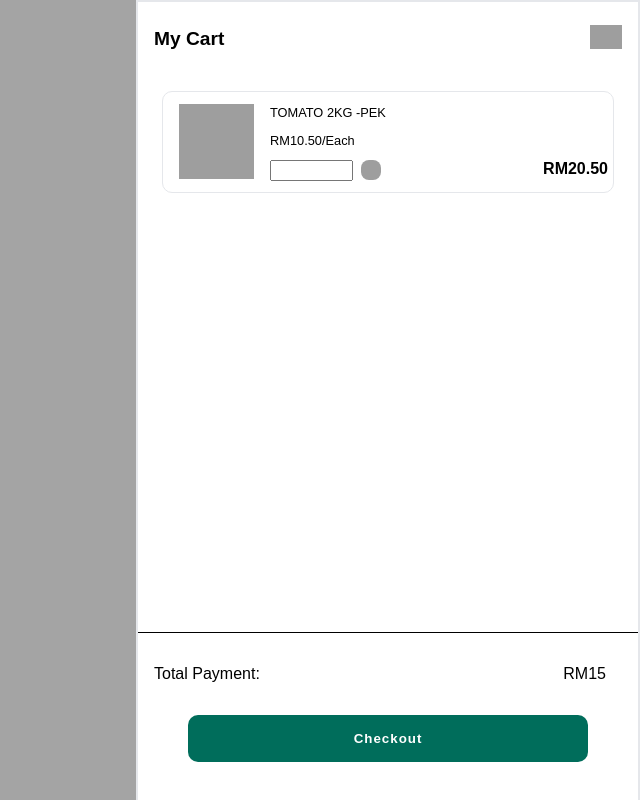
After one commit to Junhong8888/Online-Grocery-System, a PHP site: page /cart.php in a window 1280 px wide. The commit adds this page. Shown: the whole page, without its empty margins (640-1280 px from the left). Run offline with PHP 8.4, Linux system fonts and the light colour scheme; grey boxes are pictures that could not be loaded.

Commit message:
Create Modal for Shopping Cart

```diff
--- a/_head.php
+++ b/_head.php
@@ -7,6 +7,8 @@
     <link rel="preconnect" href="https://fonts.gstatic.com" crossorigin>
     <link href="https://fonts.googleapis.com/css2?family=Inter:ital,opsz,wght@0,14..32,100..900;1,14..32,100..900&family=Montserrat:ital,wght@0,100..900;1,100..900&display=swap" rel="stylesheet">
     <link rel="stylesheet" href="css/style.css">
+    <script src="https://code.jquery.com/jquery-4.1.0.min.js" integrity="sha256-hjRvPkFLO1JGZFMXGrzdpG6TlsHDyjp4PQeqLWRcMzk=" crossorigin="anonymous"></script>
+    <script src="js/app.js" defer></script>
     <title>Willem Mart</title>
 </head>
 <body>
@@ -14,7 +16,7 @@
         <nav>
             <a href="#" id="logo">Willem Mart</a>
             <input type="search" name="searchBar" id="searchBar" placeholder="Search products...">
-            <a href="#"><img src="images/cart.png" alt="cart" id="cart"></a>
+            <a href="cart.php"><img src="images/cart.png" alt="cart" id="cart"></a>
             <a href="#" id="authBtn">Log in / Register</a>
         </nav>
     </header>
--- /dev/null
+++ b/cart.php
@@ -0,0 +1,40 @@
+<!DOCTYPE html>
+<html lang="en">
+<head>
+    <meta charset="UTF-8">
+    <meta name="viewport" content="width=device-width, initial-scale=1.0">
+    <link rel="stylesheet" href="css/cart.css">
+    <title>Document</title>
+</head>
+<body>
+    <div class="page_backdrop" aria-hidden="true"></div>
+
+    <aside id="cart">
+        <header class="cart_head">
+            <h4>My Cart</h4>
+            <a href="#"><img src="img/cancel.png" alt="close"></a>
+        </header>
+
+        <div class="cart_content">
+            <div class="cart_item">
+                <img src="img/profile.png" alt="profile">
+                <p id="prod_desc">TOMATO 2KG -PEK</p>
+                <p id="prod_price">RM10.50/Each</p>
+                <div id="prod_input">
+                    <div id="option">
+                        <input type="number" name="prod_qty" id="prod_qty">
+                        <img src="img/delete.png" alt="delete" id="del">
+                    </div>
+                    <span>RM20.50</span>
+                </div>
+            </div>
+
+        </div>
+
+        <footer class="cart_foot">
+            <span>Total Payment: <span>RM15</span></span>
+            <button>Checkout</button>
+        </footer>
+    </aside>
+</body>
+</html>
--- /dev/null
+++ b/css/cart.css
@@ -0,0 +1,174 @@
+* Global Reset */
+* {
+    margin: 0;
+    padding: 0;
+    box-sizing: border-box;
+}
+
+html, body {
+    height: 100%;
+    overflow: hidden;
+}
+
+
+body {
+    font-family: Arial, Helvetica, sans-serif;
+    margin: 0;
+}
+
+/* Dimmed overlay over the rest of the page */
+.page_backdrop {
+    position: fixed;
+    inset: 0;
+    background-color: rgba(0, 0, 0, 0.355); /* Adjust darkness/opacity here */
+    z-index: 10;
+}
+
+#cart {
+    position: relative;
+    z-index: 20;
+    display: flex;
+    flex-direction: column;
+    align-items: flex-end;
+    background-color: white;
+    margin-left: auto;
+    width: 30%;
+    height: 100%;
+    border: 2px solid #e5e7eb;
+    min-width: 500px;
+}
+
+header, footer, p, button {
+    width: 100%;
+}
+
+button {
+    display: block;
+    margin: 1rem auto;
+    padding: 0.5rem;
+    font-weight: bolder;
+    letter-spacing: 1px;
+    width: 80%;
+    border-radius:10px;
+    background-color: antiquewhite;
+}
+
+/* Cart Head */
+header {
+    display: flex;
+    justify-content: space-between;
+    align-items: center;
+    position: sticky;
+}
+
+h4 {
+    font-size: 1.2rem;
+}
+
+img {
+    width: 2rem;
+}
+
+header a:hover{
+    opacity: 0.35;
+}
+
+.cart_content {
+    display: block;
+    width: 100%;
+    height: 100%;
+    margin-bottom: auto;
+    overflow-y: auto;
+    overflow-x: hidden;
+}
+
+/* .cart_content::after {
+  content: "";
+  display: block;
+  height: 150vh;
+} */
+
+.cart_content .cart_item{
+    height: 100px;
+    width: 90%;
+    margin: 1rem auto;
+    border: 1px solid #e5e7eb;
+    border-radius: 10px;
+    font-size: 0.8rem;
+}
+
+.cart_content .cart_item img{
+    margin: 12px auto;
+    display: block;
+    height: 75px;
+    width: 75px;
+    float: left;
+    border-radius: 8px ;
+    object-fit: cover;
+}
+
+.cart_content .cart_item input{
+    height: 15px;
+    width: 75px;
+    left: 0;
+}
+
+#prod_input{
+    display: flex;
+    flex-direction: row;
+    justify-content: space-between;
+    align-items: flex-start;
+    padding-right: 5px;
+}
+
+#prod_input span{
+    font-size: 1rem;
+    font-weight: bolder;
+    margin: 0;
+}
+
+#option{
+    display: flex;
+    flex-direction: row;
+    justify-content: flex-start;
+    gap: 8px;
+}
+
+#del {
+    float: none;
+    display: inline;
+    height: 20px;
+    width: 20px;
+    margin: 0;
+    padding: 0;
+}
+
+#del:hover{
+    opacity: 0.35;
+}
+
+/* Cart Foot */
+footer {
+    margin: 0 auto 1.5rem 0;
+    border-top:1px solid black;
+    position: sticky;
+}
+
+h4, img {
+    padding: 0 1rem;
+}
+
+span {
+    display: flex;
+    justify-content: space-between;
+    align-items: center;
+    margin: 1rem;
+}
+
+button {
+    padding: 1rem;
+    border: none;
+    cursor: pointer;
+    background: #006D5B;
+    color: #fff;
+}
--- a/js/app.js
+++ b/js/app.js
@@ -3,7 +3,6 @@
 // ============================================================================
 
 
-
 // ============================================================================
 // Page Load (jQuery)
 // ============================================================================
```
Also changed, not shown: cart.html (added, +55 -0 lines), css/modal.css (added, +275 -0 lines), css/style.css (+7 -1 lines), js/main.js (added, +25 -0 lines), navbar.html (deleted, +0 -22 lines), images/cancel.png (added), images/delete.png (added), images/info.png (added).
